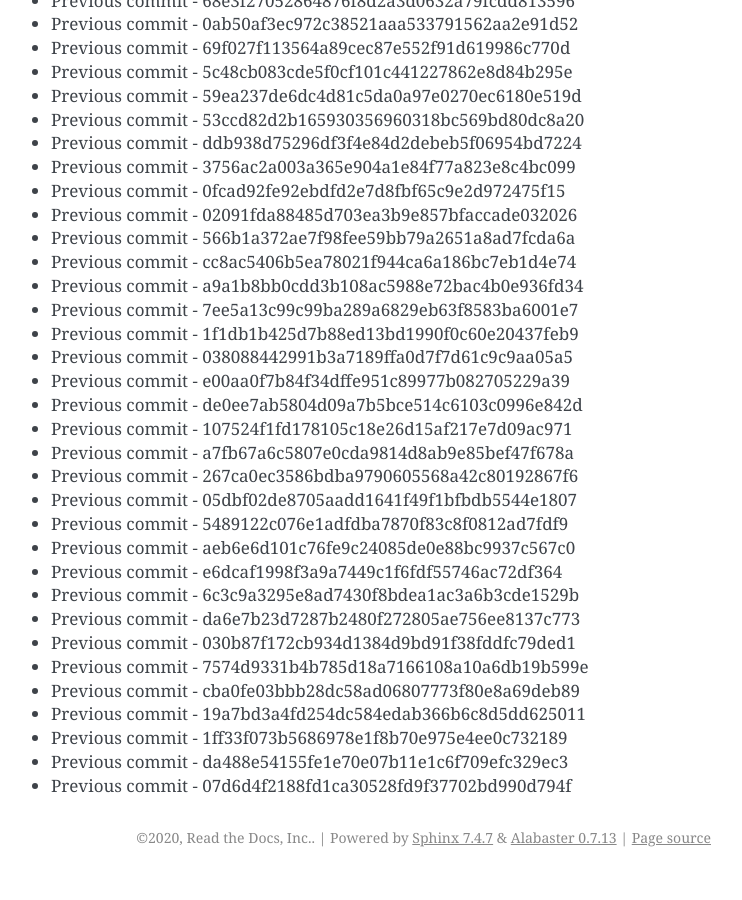
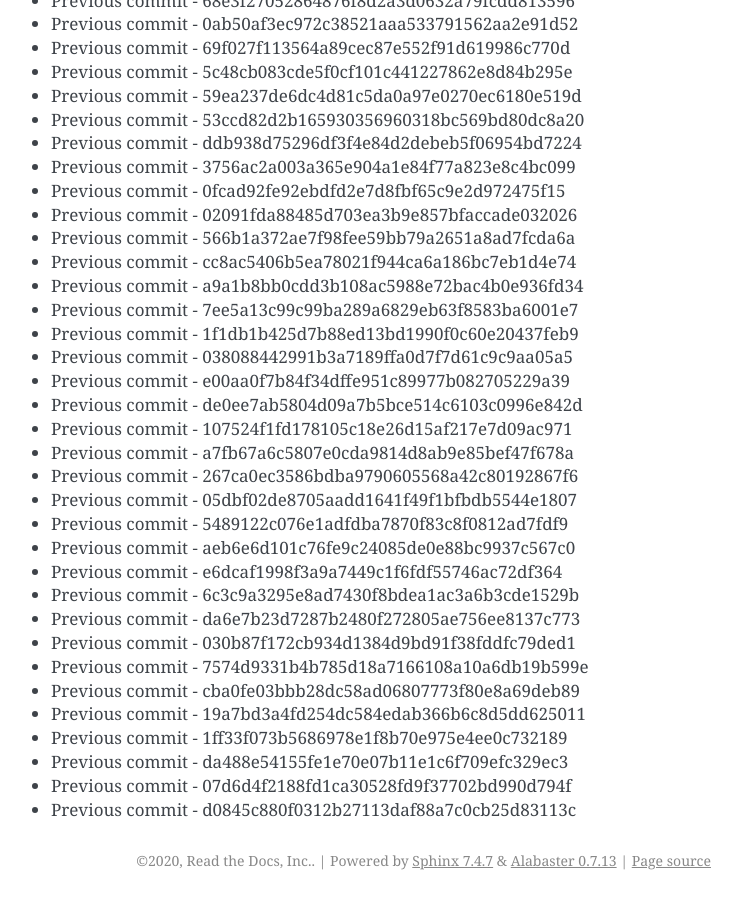
Before and after one commit to readthedocs/rtd-git-stresstest, a Sphinx documentation site: the page built from docs/updates.rst, in a window 1280 px wide and 900 px high, scrolled down 58648 px. Shown: the whole window, without its empty margins (399-1141 px from the left). Built offline with Sphinx 7.4.7, drawn with Linux system fonts in a browser that asks for light colours; before the commit the page ends 59525 px from its top, so only the background shows below that.

Commit message:
Generating commit from previous: d0845c880f0312b27113daf88a7c0cb25d83113c

```diff
--- a/docs/updates.rst
+++ b/docs/updates.rst
@@ -2496,3 +2496,4 @@ It can be tested for any performance characteristics.
 * Previous commit - 1ff33f073b5686978e1f8b70e975e4ee0c732189
 * Previous commit - da488e54155fe1e70e07b11e1c6f709efc329ec3
 * Previous commit - 07d6d4f2188fd1ca30528fd9f37702bd990d794f
+* Previous commit - d0845c880f0312b27113daf88a7c0cb25d83113c
```
